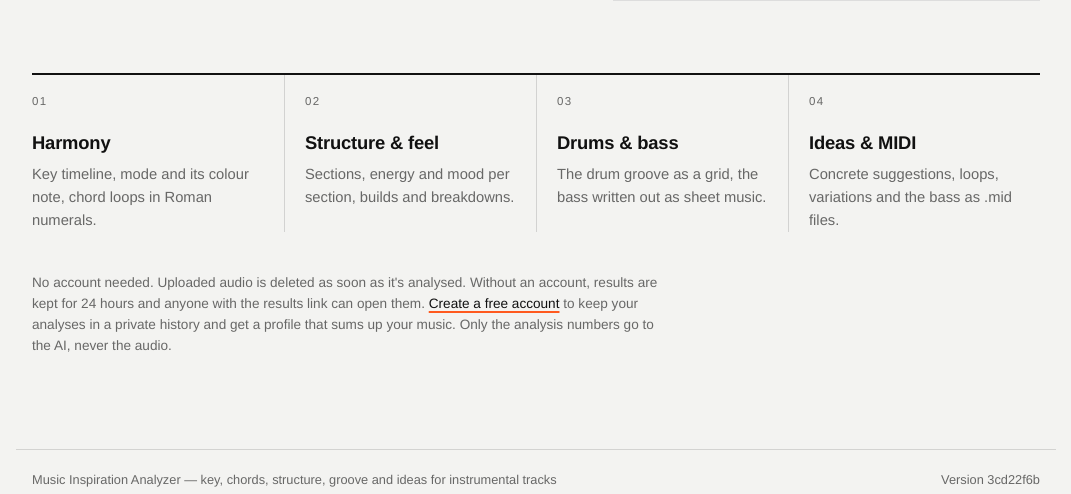
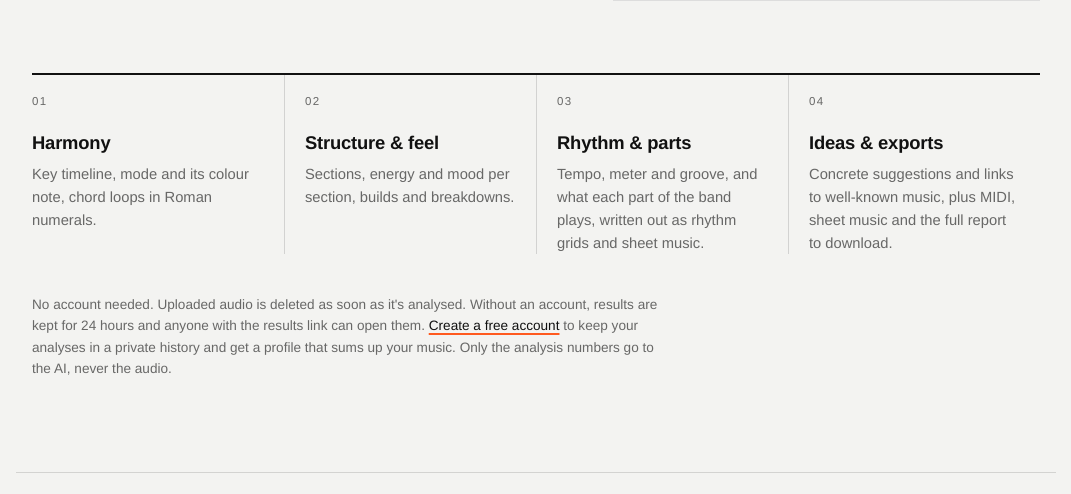
Before and after one commit to Sg-fit/VMP, a Flask app: page / in a window 1280 px wide. Shown: the part 656-1150 px from the top of the page, without its empty margins (104-1175 px from the left). Run offline with Flask 3, Linux system fonts and the light colour scheme; some libraries are stand-ins or nearby versions.

Commit message:
Home page: describe what the analysis covers in general terms
'Drums & bass' became 'Rhythm & parts' and 'Ideas & MIDI' became 'Ideas & exports',
so the cards cover tempo, meter, groove, every part, reference music and all downloads.

Co-Authored-By: Claude Opus 5.5 <noreply@anthropic.com>

```diff
--- a/templates/index.html
+++ b/templates/index.html
@@ -85,8 +85,10 @@
 <section class="features">
   <div><span class="n">01</span><b>Harmony</b>Key timeline, mode and its colour note, chord loops in Roman numerals.</div>
   <div><span class="n">02</span><b>Structure &amp; feel</b>Sections, energy and mood per section, builds and breakdowns.</div>
-  <div><span class="n">03</span><b>Drums &amp; bass</b>The drum groove as a grid, the bass written out as sheet music.</div>
-  <div><span class="n">04</span><b>Ideas &amp; MIDI</b>Concrete suggestions, loops, variations and the bass as .mid files.</div>
+  <div><span class="n">03</span><b>Rhythm &amp; parts</b>Tempo, meter and groove, and what each part of the
+    band plays, written out as rhythm grids and sheet music.</div>
+  <div><span class="n">04</span><b>Ideas &amp; exports</b>Concrete suggestions and links to well-known music, plus MIDI, sheet
+    music and the full report to download.</div>
 </section>
 <p class="muted small" style="margin-top:40px;max-width:46em">No account needed. Uploaded audio is deleted as soon as it's
   analysed. Without an account, results are kept for {{ ttl|round|int }} hours and anyone with the results link can
```
